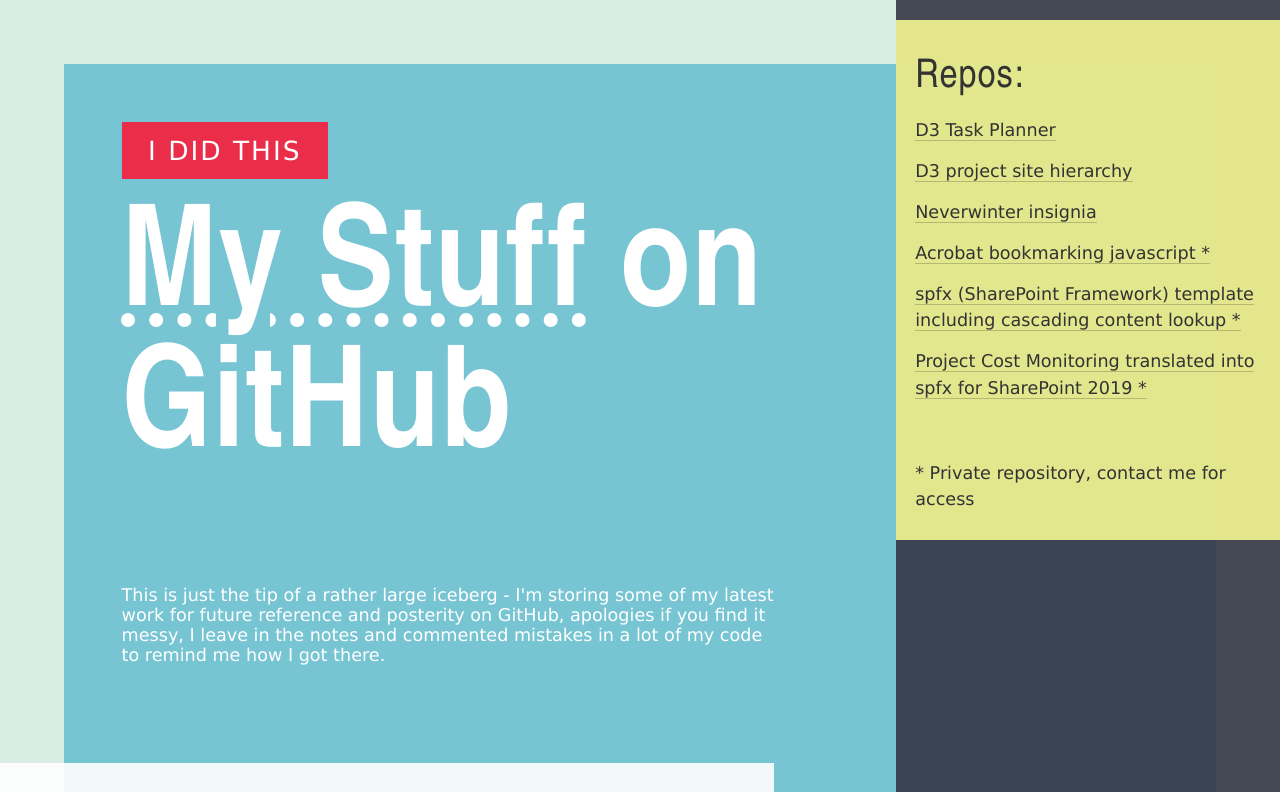
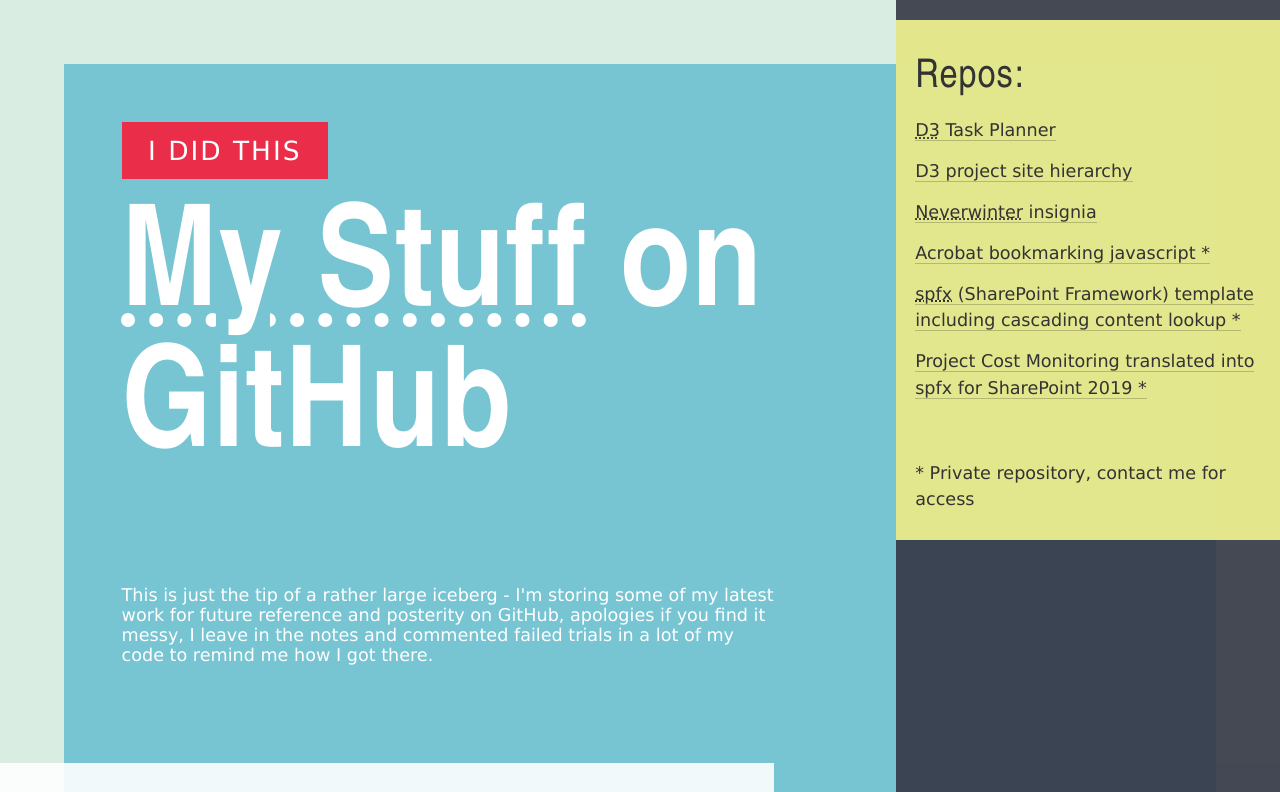
Before and after one commit to flowerbot/flowerbot.github.io, a plain HTML site: page index.html in a window 1280 px wide. Shown: the top 792 px of the page. Drawn offline with Linux system fonts and the light colour scheme; a web font is replaced by a local one.

Commit message:
another update

```diff
--- a/index.html
+++ b/index.html
@@ -82,7 +82,7 @@
 <h2><abbr title="Standing on the shoulders of giants">My Stuff</abbr> on GitHub</h2>
 </header>
 <div class="summary" id="zen-summary" role="article">
-    This is just the tip of a rather large iceberg - I'm storing some of my latest work for future reference and posterity on GitHub, apologies if you find it messy, I leave in the notes and commented mistakes in a lot of my code to remind me how I got there.
+    This is just the tip of a rather large iceberg - I'm storing some of my latest work for future reference and posterity on GitHub, apologies if you find it messy, I leave in the notes and commented failed trials in a lot of my code to remind me how I got there.
 </div>
 <div class="preamble" id="zen-preamble" role="article">
     <h3>Treechange, before it was a thing</h3>
@@ -124,11 +124,11 @@
                   <h3 class="resources">Repos:</h3>
 
           <ul>
-            <li><a class='design-name' href='https://flowerbot.github.io/d3-task-planner/planner.htm' target='_blank'>D3 Task Planner</a></li>
+            <li><a class='design-name' href='https://flowerbot.github.io/d3-task-planner/planner.htm' target='_blank'><abbr title="Open Source Library to create `data driven documents` .. 3 d`s, get it?">D3</abbr> Task Planner</a></li>
             <li><a href='https://flowerbot.github.io/d3-sp-tree/' target='_blank'>D3 project site hierarchy</a></li>
-            <li><a href='https://flowerbot.github.io/neverwinter-insignia/' target='_blank'>Neverwinter insignia</a></li>
+            <li><a href='https://flowerbot.github.io/neverwinter-insignia/' target='_blank'><abbr title="MMO game - thats Massive Multiplayer Online to you :)"> Neverwinter</abbr> insignia</a></li>
             <li><a href='https://github.com/flowerbot/acrobat-bookmarks' target='_blank'>Acrobat bookmarking javascript *</a></li>
-            <li><a href=''>spfx (SharePoint Framework) template including cascading content lookup *</a></li>
+            <li><a href=''><abbr title="A brave new world for SP development, again *sighs*">spfx</abbr> (SharePoint Framework) template including cascading content lookup *</a></li>
             <li><a href=''>Project Cost Monitoring translated into spfx for SharePoint 2019 *</a></li>
           </ul>
 
```
